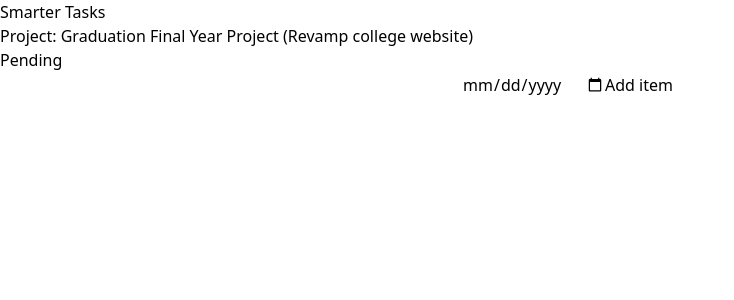
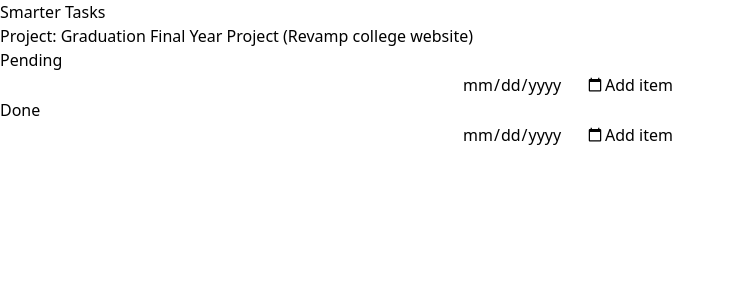
Before and after one commit to kartik-teja/wd301, a React (Vite) app in the folder smarter-tasks/: page / in a window 1280 px wide. Shown: the top 300 px of the page, without its empty margins (0-734 px from the left). Built offline with nearby package versions, Linux system fonts and the light colour scheme.

Commit message:
Done pannel

```diff
--- a/smarter-tasks/src/TaskApp.tsx
+++ b/smarter-tasks/src/TaskApp.tsx
@@ -41,6 +41,15 @@ class TaskApp extends React.Component<TaskAppProp, TaskAppState> {
                         <TaskList tasks={this.state.tasks} />
                     </div>
                 </div>
+                <div className="grid grid-cols-2 gap-4">
+                    <div className="border border-slate-200 rounded-xl p-4">
+                        <h1 className="text-slate-500 text-xl font-bold text-center mb-2">
+                            Done
+                        </h1>
+                        <TaskForm addTask={this.addTask} />
+                        <TaskList tasks={this.state.tasks} />
+                    </div>
+                </div>
             </div>
         );
     }
```
